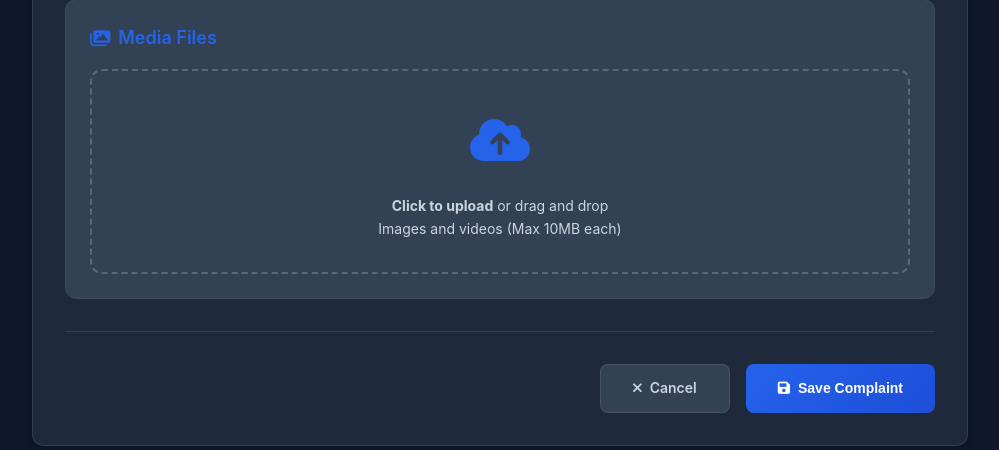
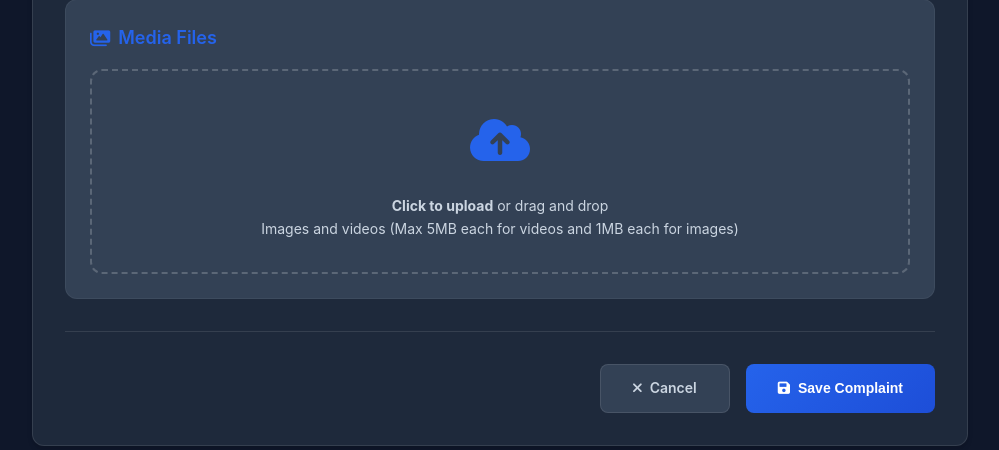
Before and after one commit to anish3464/Test-fabro, a Django app: page /add-complaint/ in a window 1280 px wide. Shown: the part 2253-2703 px from the top of the page, without its empty margins (140-1139 px from the left). Run offline with Django 5.2, Linux system fonts and the light colour scheme; a user stored in the database is signed in; data comes from the database, SQL or seed files in the repository.

Commit message:
`Update add_complaint.html to reflect file size limits and remove a deleted image file.`

```diff
--- a/management/templates/management/add_complaint.html
+++ b/management/templates/management/add_complaint.html
@@ -517,7 +517,7 @@
                     </div>
                     <div class="file-upload-text">
                         <strong>Click to upload</strong> or drag and drop<br>
-                        Images and videos (Max 10MB each)
+                        Images and videos (Max 5MB each for videos and 1MB each for images)
                     </div>
                     <input type="file" name="media_files" id="media_files" multiple class="file-input" accept="image/*,video/*">
                 </div>
```
Also changed, not shown: media/complaint_media/complaint_LZA2RT7V/WhatsApp_Image_2025-06-10_at_11.12.37_811a5c2b.jpg (deleted).
